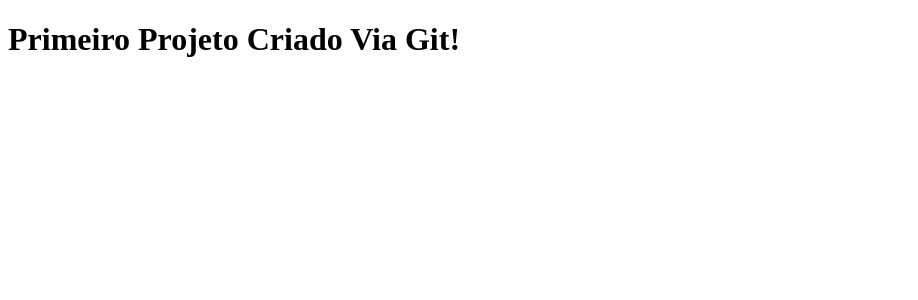
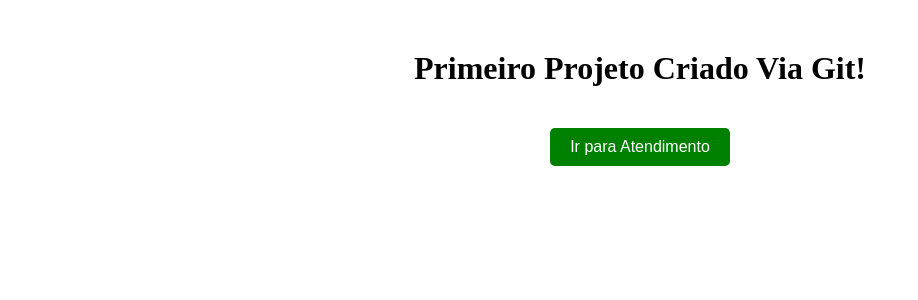
Before and after one commit to mrlocksley/FirstOne, a Next.js app: page / in a window 1280 px wide. Shown: the top 300 px of the page, without its empty margins (0-918 px from the left). Built offline with nearby package versions, Linux system fonts and the light colour scheme.

Commit message:
atualização de pages

```diff
--- a/pages/index.js
+++ b/pages/index.js
@@ -1,5 +1,30 @@
+import React from "react";
+
 function Home() {
-    return <h1>Primeiro Projeto Criado Via Git! </h1>
+    const handleRedirect = () => {
+        window.location.href = "/atendimento";; // Ajuste conforme necessário
+    };
+
+    return (
+        <div style={{ textAlign: "center", marginTop: "50px" }}>
+            <h1>Primeiro Projeto Criado Via Git!</h1>
+            <button
+                onClick={handleRedirect}
+                style={{
+                    backgroundColor: "#008000",
+                    color: "white",
+                    padding: "10px 20px",
+                    border: "none",
+                    cursor: "pointer",
+                    borderRadius: "5px",
+                    fontSize: "16px",
+                    marginTop: "20px"
+                }}
+            >
+                Ir para Atendimento
+            </button>
+        </div>
+    );
 }
 
 export default Home;
```
Also changed, not shown: pages/atendimento.js (added, +57 -0 lines).
